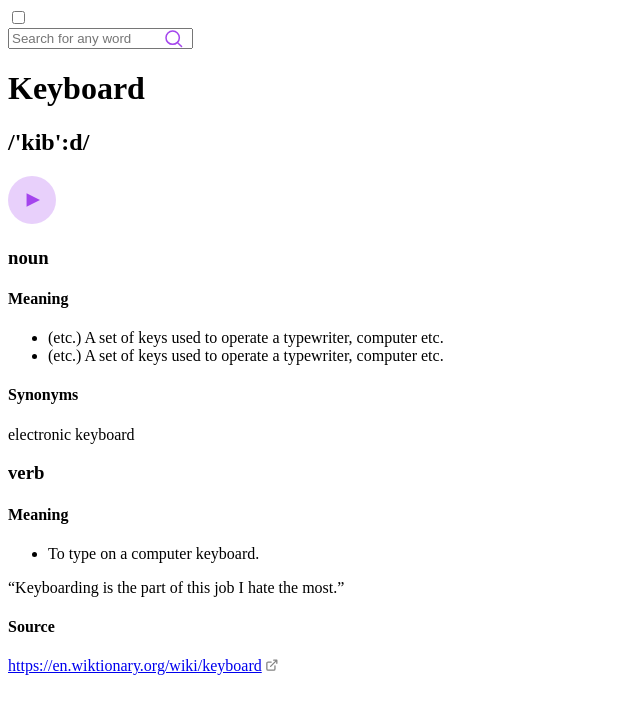
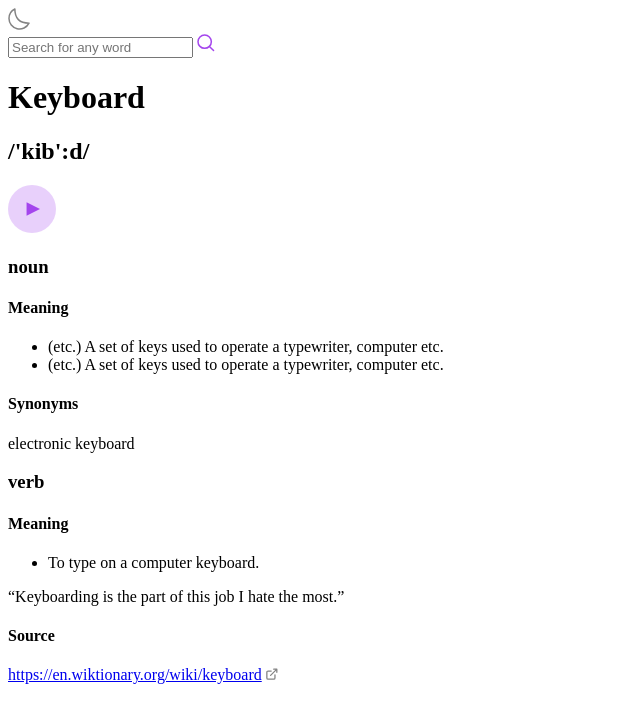
Before and after one commit to lexoskeleton/feq_dictionary_app, a plain HTML site: page start-here/index.html in a window 1280 px wide. Shown: the whole page, without its empty margins (0-640 px from the left). Drawn offline with Linux system fonts and the light colour scheme; files that its build step writes are made by us from their sources.

Commit message:
feat: adding style for toggle button

```diff
--- a/start-here/index.html
+++ b/start-here/index.html
@@ -8,19 +8,17 @@
 			rel="icon"
 			type="image/png"
 			sizes="32x32"
-      href="./assets/images/favicon-32x32.png"
-      />
+			href="./assets/images/favicon-32x32.png" />
 
 		<link rel="stylesheet" href="style.css" />
 
 		<title>Dev Divas | Dictionary web app</title>
 	</head>
 
-
 	<body>
 		<nav>
 			<label class="toggle" aria-label="Toggle theme">
-        <!-- <img src="path/to/moon-icon.png" alt="moon icon"> -->
+				<img src="/start-here/assets/images/icon-moon.svg" alt="moon icon" />
 				<input type="checkbox" aria-label="Toggle option" />
 				<span class="slider-button"></span>
 			</label>
@@ -32,14 +30,12 @@
 				type="search"
 				id="search-field"
 				placeholder="Search for any word"
-        required
-      />
+				required />
 			<!-- Search Icon -->
 			<a>
 				<img
 					src="/start-here/assets/images/icon-search.svg"
-          class="search-icon"
-        />
+					class="search-icon" />
 			</a>
 		</div>
 
@@ -54,8 +50,7 @@
 						width="48px"
 						height="48px"
 						src="./assets/images/icon-play.svg"
-            alt="Play"
-          />
+						alt="Play" />
 				</div>
 			</div>
 			<div class="result-wrapper">
@@ -101,8 +96,7 @@
 					width="12px"
 					height="12px"
 					src="./assets/images/icon-new-window.svg"
-          alt="Play"
-        />
+					alt="Play" />
 			</div>
 		</div>
 	</body>
--- a/start-here/styles/style.css
+++ b/start-here/styles/style.css
@@ -1,18 +1,9 @@
-/* the beginning of styling the search bar */
-.search-container {
+/* toggle button styles start here */
+.toggle {
     position: relative;
-    display: inline-block;
+    width: 107px;
 }
 
-/* Adds space for the icon */
-.search-container input[type="text"] {
-    padding-right: 20px;
+.toggle input[type=checkbox] {
+    display: none;
 }
-
-.search-container .search-icon {
-    position: absolute;
-    right: 10px;
-    top: 50%;
-    transform: translateY(-50%);
-    cursor: pointer;
-}
```
Lines whose indentation alone changed are shown as unchanged.
